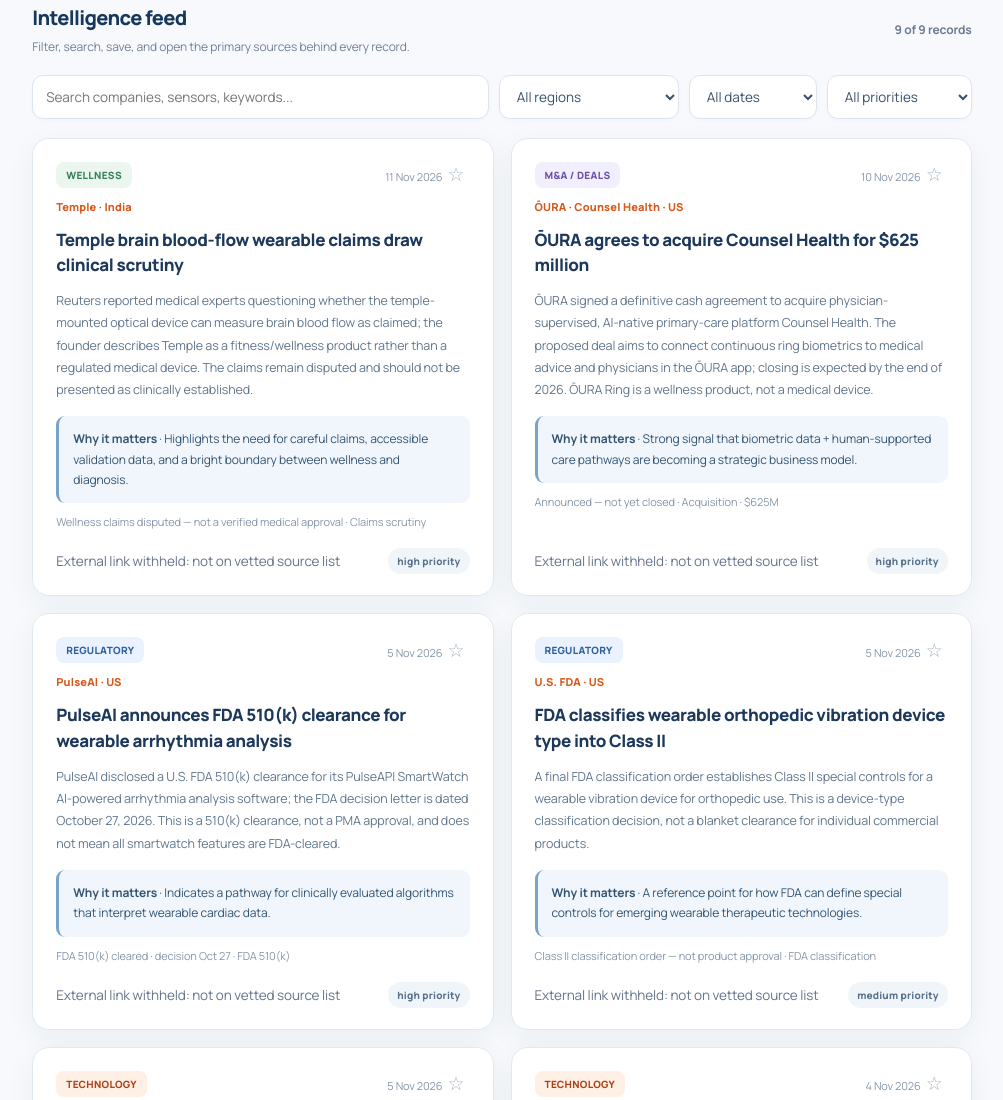
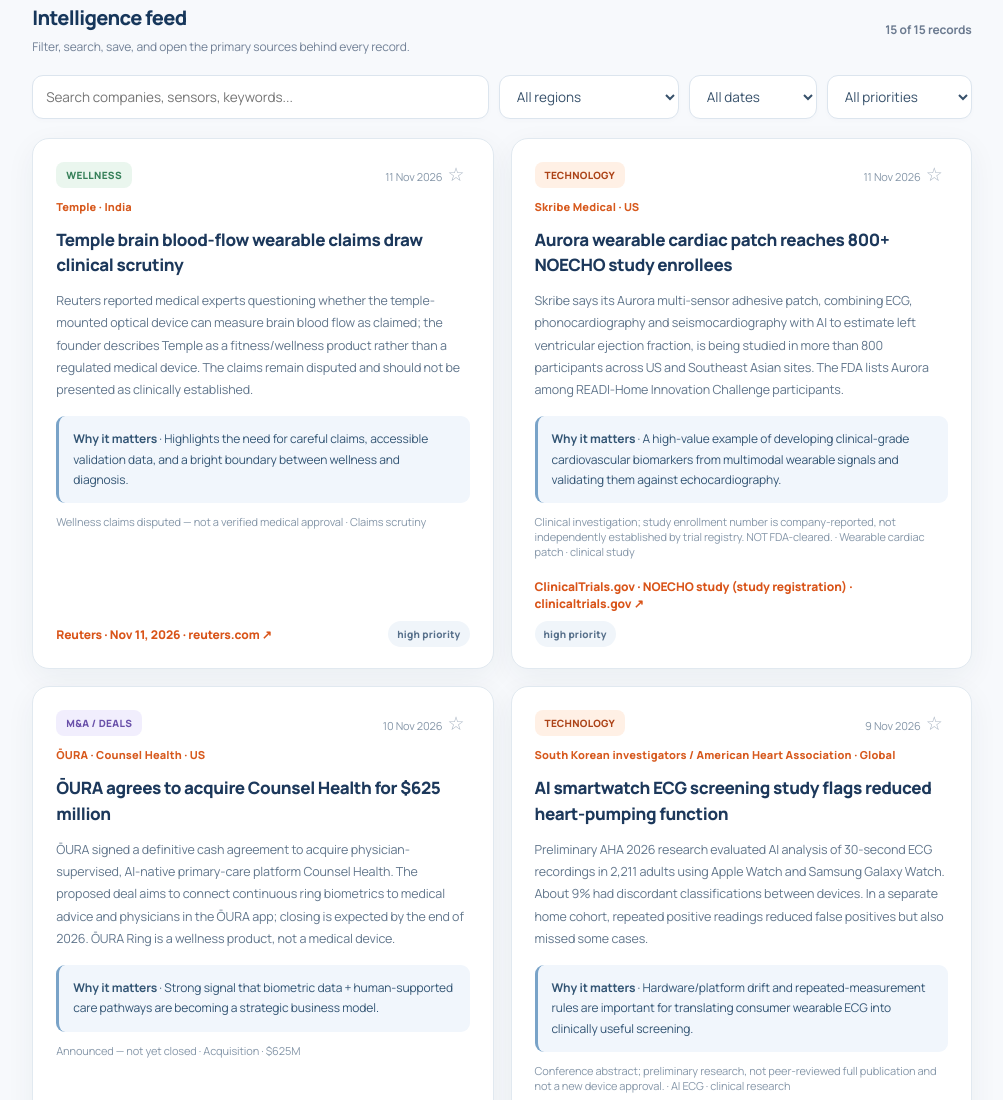
Before and after one commit to drmani1/pulsescope-dashboard, a plain HTML site: page index.html in a window 1280 px wide. Shown: the part 940-2040 px from the top of the page, without its empty margins (266-1269 px from the left). Drawn offline with Linux system fonts and the light colour scheme.

Commit message:
Fix strict URL parsing regexes for trusted HTTPS source links

```diff
--- a/index.html
+++ b/index.html
@@ -56,16 +56,16 @@ const TRUSTED_SOURCES=[
 ];
 const REDIRECT_KEYS=new Set(['url','u','target','dest','destination','redirect','redirect_uri','redir','return','returnurl','next','goto','continue','adurl','link']);
 function isApprovedSource(address){
-  if(typeof address!=='string'||address.length>1800||/[\\x00-\\x20]/.test(address))return false;
+  if(typeof address!=='string'||address.length>1800||/[\x00-\x20]/.test(address))return false;
   try{
     const u=new URL(address);
-    const host=u.hostname.toLowerCase().replace(/\\.$/,'');
+    const host=u.hostname.toLowerCase().replace(/\.$/,'');
     if(u.protocol!=='https:'||u.username||u.password||u.port||!host||!TRUSTED_SOURCES.some(d=>host===d||host.endsWith('.'+d)))return false;
     for(const key of u.searchParams.keys())if(REDIRECT_KEYS.has(key.toLowerCase()))return false;
     return true;
   }catch(e){return false}
 }
-function sourceHost(url){try{return new URL(url).hostname.replace(/^www\\./,'')}catch(e){return ''}}
+function sourceHost(url){try{return new URL(url).hostname.replace(/^www\./,'')}catch(e){return ''}}
 function dateStr(d){if(!/^\d{4}-\d{2}-\d{2}$/.test(d))return d||'Unknown';const [y,m,day]=d.split('-').map(Number);return new Date(Date.UTC(y,m-1,day)).toLocaleDateString('en-GB',{year:'numeric',month:'short',day:'numeric',timeZone:'UTC'})}
 function dayDiff(a,b){return (Date.parse(a+'T00:00:00Z')-Date.parse(b+'T00:00:00Z'))/86400000}
 function count(cat){return state.items.filter(x=>x.category===cat).length}
```
